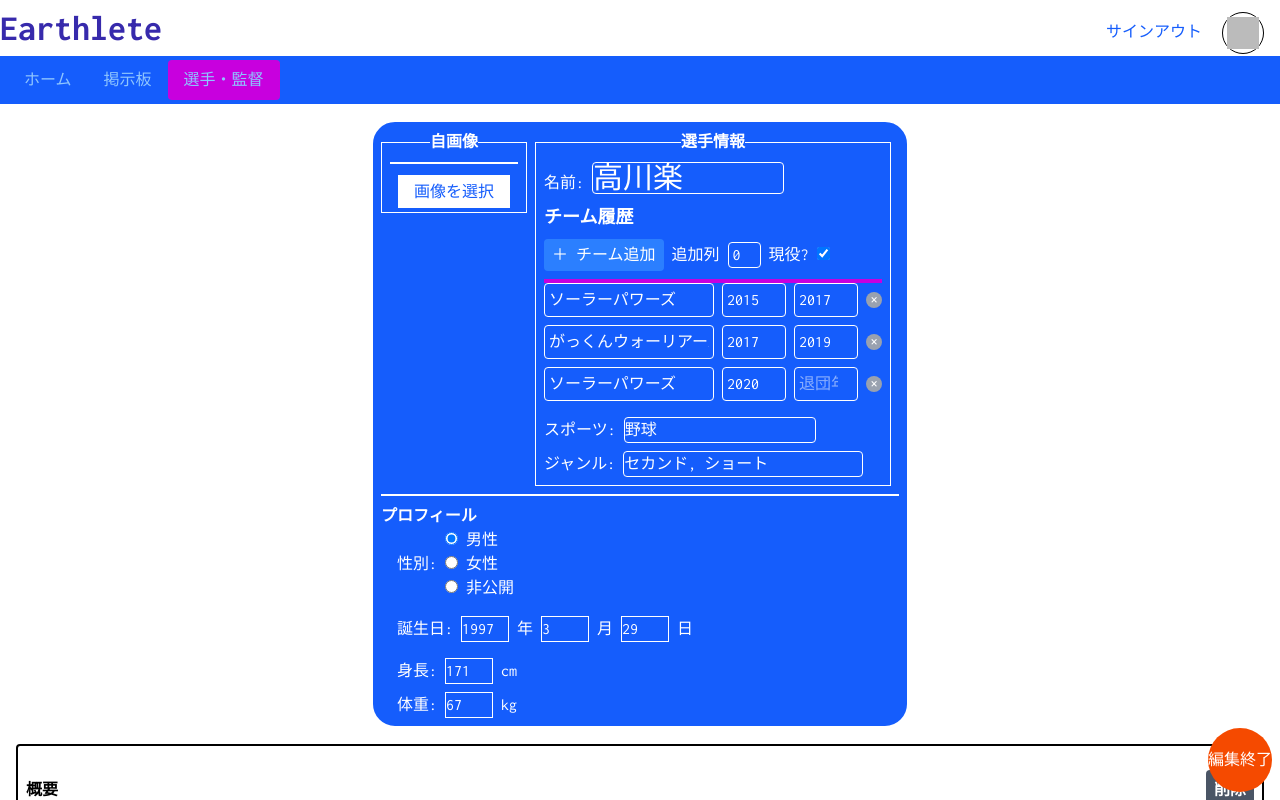
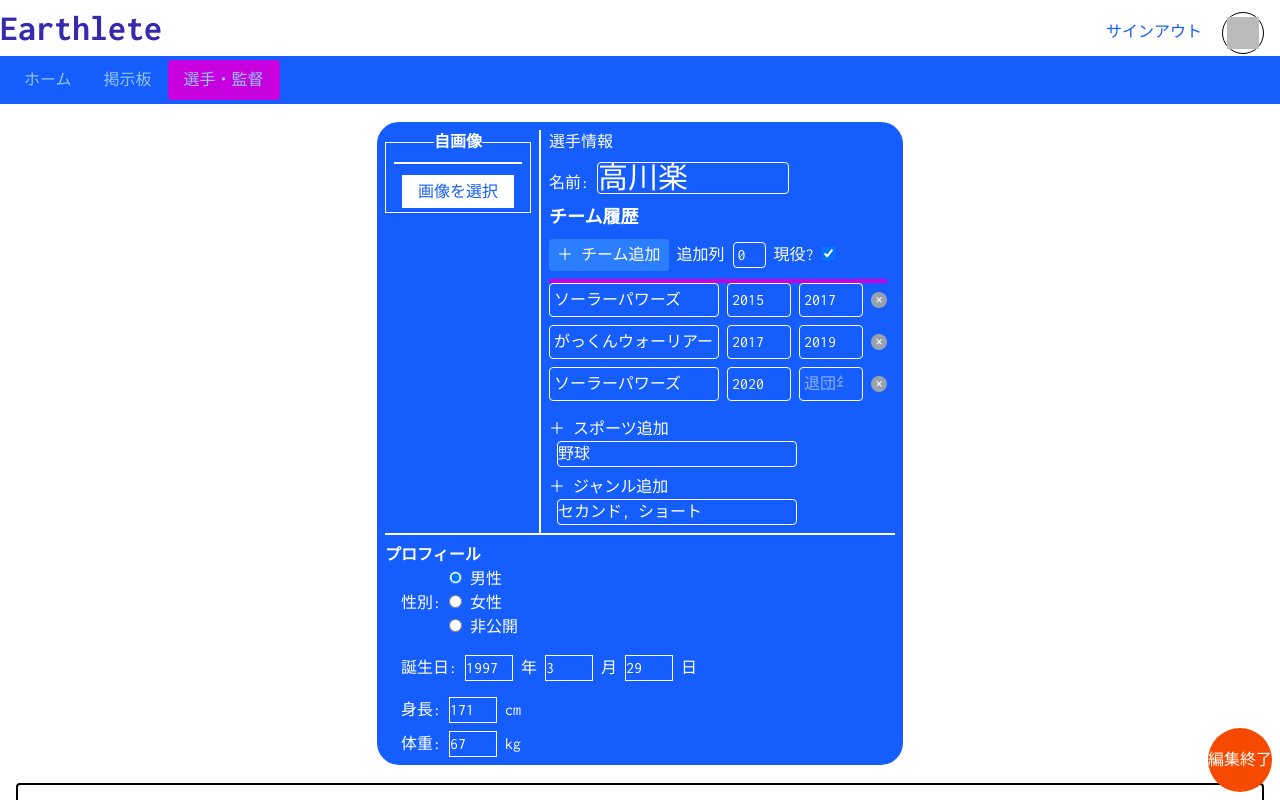
Before and after one commit to gakkungithub/earthleten, a Next.js app: page /playercoach/profileEdit/1 in a window 1280 px wide. Shown: the top 800 px of the page. Built offline with nearby package versions, Linux system fonts and the light colour scheme; no server answers; sample sign-in values are in the browser's storage.

Commit message:
enabled adding and deleting sports (will make menu narrow show only genres of sports selected)

```diff
--- a/src/app/playercoach/profileEdit/[id]/page.tsx
+++ b/src/app/playercoach/profileEdit/[id]/page.tsx
@@ -6,6 +6,7 @@ import Image from 'next/image';
 import { redirect } from 'next/navigation';
 import Link from 'next/link';
 import MenuNarrow from '@/components/MenuNarrow';
+import SportsNarrow from '@/components/SportsMenu';
 
 import { v4 } from 'uuid';
 // import path from 'path';
@@ -624,7 +625,7 @@ function AwardTables({awards, setProfile}:{awards:Award[], setProfile: Dispatch<
     );
 }
 
-function TeamHistoryInputCopy({ teamnames, byear, setProfile }: { teamnames: Teamname[], byear: number, setProfile: Dispatch<SetStateAction<Profile | null>>}) {
+function TeamHistoryInput({ teamnames, byear, setProfile }: { teamnames: Teamname[], byear: number, setProfile: Dispatch<SetStateAction<Profile | null>>}) {
     const [teamInsertRow, setTeamInsertRow] = useState<number>(0);
     const maxRow = teamnames.length;
     const thisYear = (new Date()).getFullYear();
@@ -817,8 +818,9 @@ export default function PlayerCoachProfileEditPage(){
     const [profile, setProfile] = useState<Profile | null>(null);
 
     const [currentImage, setCurrentImage] = useState<string>("");
+    const [openSportsMenu, setOpenSportsMenu] = useState<boolean>(false);
+    const [sports, setSports] = useState<string[]>([]);
     const [openGenreMenu, setOpenGenreMenu] = useState<boolean>(false);
-
     const [genres, setGenres] = useState<string[]>([]);
 
     function getMaxDayOfMonth(month: number, year: number): number {
@@ -936,7 +938,8 @@ export default function PlayerCoachProfileEditPage(){
         .then((res) => res.json())
         .then((json) => {
             setProfile(json);
-            setGenres(json?.stats?.genres || [])
+            setSports(json?.stats?.sports || []);
+            setGenres(json?.stats?.genres || []);
         })
         .catch(() => redirect(`/playercoach/profile/${params.id}`));
         // eslint-disable-next-line react-hooks/exhaustive-deps
@@ -970,7 +973,7 @@ export default function PlayerCoachProfileEditPage(){
         <>
         {/* 色を選んで変える(設定されてない場合はデフォルトの色(現状はtext-white, bg-gray-400)) */}
         <div className={`border-2 px-2 rounded-3xl my-4 w-fit mx-auto text-${textcolor} bg-${bgcolor}`}>
-            <div className="flex items-start no-underline rounded my-2">
+            <div className="flex items-start no-underline rounded mt-2 space-x-2">
                 <form>
                     <fieldset className="p-2 border text-center">
                         <legend className="font-bold">自画像</legend>
@@ -988,10 +991,9 @@ export default function PlayerCoachProfileEditPage(){
                         {/* <div>{errors.image?.message}</div> */}
                     </fieldset>
                 </form>
-                <div className="relative mx-2">
-                    <form>
-                        <fieldset className="w-full border p-2">
-                            <legend className="font-bold text-center">選手情報</legend>
+                <div className="px-2 border-l-2">
+                    <h2>選手情報</h2>
+                    <div className="relative py-2">
                         <ul className="space-y-2 w-full">
                             <li>
                                 <label htmlFor="name">名前:
@@ -1012,18 +1014,36 @@ export default function PlayerCoachProfileEditPage(){
                             </li>
                             <li className="w-full">
                                 {profile?.stats?.teamnames &&
-                                        <TeamHistoryInputCopy teamnames={profile.stats.teamnames} byear={profile?.stats?.bdate[2]} setProfile={setProfile} />
+                                    <TeamHistoryInput teamnames={profile.stats.teamnames} byear={profile?.stats?.bdate[2]} setProfile={setProfile} />
                                 }
                             </li>
                             <li>
-                                    <label htmlFor="sports">スポーツ:
-                                        <input id="sports" type="text" defaultValue={(profile?.stats?.sports || []).map((sports) => menuMapJP[sports]).join(', ')}
-                                        className="ml-2 border w-48 rounded" />
-                                    </label>
+                                <div className="relative">
+                                    <button type="button" onClick={() => setOpenSportsMenu(!openSportsMenu)}
+                                    className={`w-fit rounded ${openSportsMenu && `bg-${textcolor} text-${bgcolor}`}`}>＋ スポーツ追加</button>
+                                    {openSportsMenu &&
+                                        <div className="absolute top-full text-black z-11">
+                                            {/* <MenuNarrow setGenres={setGenres}/> */}
+                                            <SportsNarrow narrowedSports={sports} setSports={setSports}/>
+                                        </div>
+                                    }
+                                </div>
+                                <div className="w-60 border rounded mx-2">
+                                    <p className="overflow-x-auto">{
+                                        sports.map((sports) => menuMapJP[sports]).join(', ')
+                                    }</p>
+                                </div>
                             </li>
-                                <li className="flex">
+                            <li>
+                                <div className="relative">
                                     <button type="button" onClick={() => setOpenGenreMenu(!openGenreMenu)}
-                                    className={`w-fit rounded ${openGenreMenu && `bg-${textcolor} text-${bgcolor}`}`}>ジャンル: </button>
+                                    className={`w-fit rounded ${openGenreMenu && `bg-${textcolor} text-${bgcolor}`}`}>＋ ジャンル追加</button>
+                                    {openGenreMenu &&
+                                        <div className="absolute top-full text-black z-11">
+                                            <MenuNarrow setGenres={setGenres}/>
+                                        </div>
+                                    }
+                                </div>
                                 <div className="w-60 border rounded mx-2">
                                     <p className="overflow-x-auto">{
                                         genres.map((genre) => menuMapJP[genre]).join(', ')
@@ -1031,13 +1051,7 @@ export default function PlayerCoachProfileEditPage(){
                                 </div>
                             </li>
                         </ul>
-                        </fieldset>
-                    </form>
-                    {openGenreMenu &&
-                        <div className="absolute top-full left-2 text-black z-11">
-                            <MenuNarrow setGenres={setGenres}/>
                     </div>
-                    }
                 </div>
             </div>
             <form className="border-t-2 py-2">
--- /dev/null
+++ b/src/components/SportsMenu.tsx
@@ -0,0 +1,39 @@
+'use client';
+
+import React, { Dispatch, SetStateAction } from 'react';
+
+export default function SportsNarrow({narrowedSports, setSports} : {narrowedSports: string[], setSports: Dispatch<SetStateAction<string[]>>}) {
+    // #region menuConst
+    const sportsMap = ['baseball', 'football', 'trackfield'];
+
+    const sportsJP: { [key: string]: string } = {
+        baseball: '野球',
+        football: 'サッカー',
+        trackfield: '陸上',
+    };
+    // #endregion
+
+    const sportsButtonHandler = (sports: string) => {
+        setSports((prevSports) => {
+            if (prevSports.includes(sports)) {
+                return (prevSports.filter((s) => s != sports))
+            }
+            else {
+                return Array.from(new Set([...prevSports, sports]))
+            }
+        })
+    }
+
+    return (
+        <div className="h-fit w-full">
+            <fieldset className="border text-center bg-white h-fit p-2">
+                <legend className="font-bold">ジャンルの絞り込み</legend>
+                <div className="space-x-2">
+                {sportsMap.map((sports, sportsIndex) => (
+                    <button key={sportsIndex} className={`text-white p-1 rounded ${narrowedSports.includes(sports) ? "bg-fuchsia-600" : "bg-blue-600"}`} onClick={() => sportsButtonHandler(sports)}>{sportsJP[sports]}</button>
+                ))}
+                </div>
+            </fieldset>
+        </div>
+    );
+}
```
Lines whose indentation alone changed are shown as unchanged.
